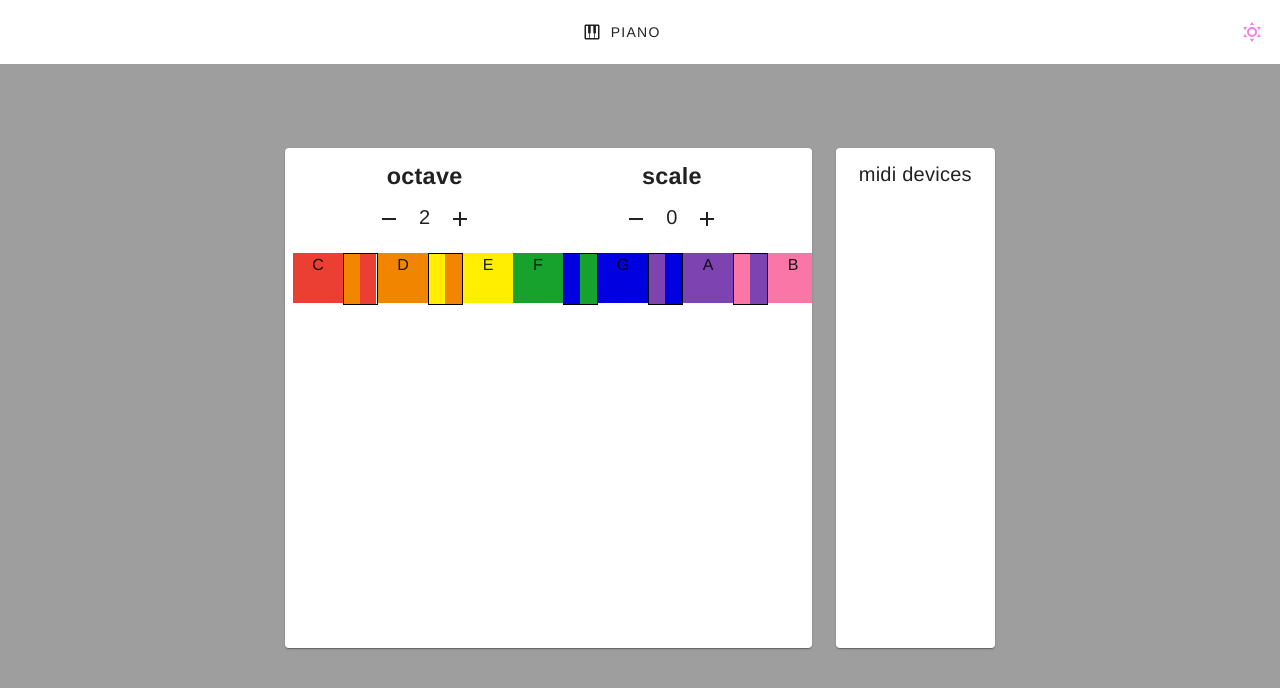
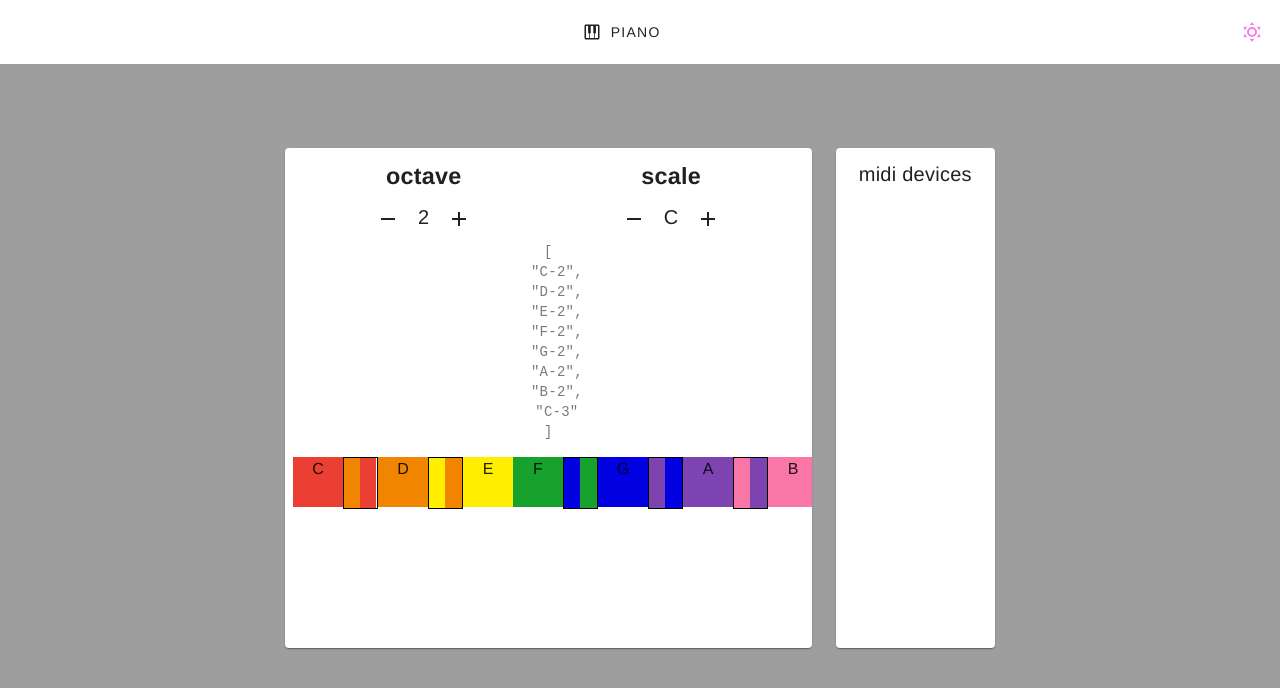
Before and after one commit to tfilla1/taptap, a Vue app: page /canvas in a window 1280 px wide. Shown: the top 688 px of the page. Built offline with nearby package versions, Linux system fonts and the light colour scheme.

Commit message:
add scaling

```diff
--- a/src/components/KeyboardView.vue
+++ b/src/components/KeyboardView.vue
@@ -5,7 +5,7 @@ import { computed } from "vue";
 import { onMounted, Ref, ref } from "vue";
 import { useAppStore } from "@/store/app";
 import { white_keys, black_keys, mod_keys } from "@/utils/keyboard";
-import { determineScale } from "@/data/soundboards/taptap";
+import { determineScale, notes } from "@/data/soundboards/taptap";
 import anime, { AnimeTimelineInstance } from "animejs";
 import { createAnimation } from "@/utils/createAnimation";
 
@@ -41,15 +41,19 @@ const changeOctave = (key: string) => {
   if (octave.value > maxOctave) octave.value = 1;
 };
 
-const scale = ref(0);
+const scaleIndex = ref(0);
+const scale = ref(determineScale("C", octave.value));
+const scaleDisplay = computed(() => notes[scaleIndex.value]);
 const showScale: Ref<boolean> = ref(true);
 const changeScale = (key: string) => {
-  if (key === "v") scale.value++;
-  else scale.value--;
+  if (key === "v") scaleIndex.value++;
+  else scaleIndex.value--;
 
-  if (scale.value < minOctave) scale.value = 7;
+  if (scaleIndex.value < 0) scaleIndex.value = notes.length - 1;
 
-  if (scale.value > maxOctave) scale.value = 1;
+  if (scaleIndex.value >= notes.length) scaleIndex.value = 0;
+
+  scale.value = determineScale(notes[scaleIndex.value], octave.value);
 };
 onKeyDown(keys, (e: KeyboardEvent) => {
   const key = e.key;
@@ -98,10 +102,6 @@ onKeyDown(keys, (e: KeyboardEvent) => {
     if (key === "c" || key === "v") changeScale(key);
   }
 });
-
-onMounted(() => {
-  console.log(determineScale("D", 1));
-});
 </script>
 
 <template>
@@ -132,7 +132,7 @@ onMounted(() => {
               variant="flat"
               @click="changeScale('c')"
             ></v-btn>
-            {{ scale }}
+            {{ scaleDisplay }}
             <v-btn
               icon="$plus"
               variant="flat"
@@ -141,6 +141,9 @@ onMounted(() => {
           </div>
         </div>
       </div>
+    </template>
+    <template #subtitle>
+      <pre>{{ scale }}</pre>
     </template>
     <div class="d-flex mx-2">
       <div
--- a/src/data/soundboards/taptap.ts
+++ b/src/data/soundboards/taptap.ts
@@ -9,7 +9,7 @@ const getColor = (note: string) => {
 }
 
 // key to number % 60 finds the letter to search for
-const notes = ['C', 'CS_DB', 'D', 'DS_EB', 'E', 'F', 'FS_GB', 'G', 'GS_AB', 'A', 'AS_BB', 'B']
+export const notes = ['C', 'CS_DB', 'D', 'DS_EB', 'E', 'F', 'FS_GB', 'G', 'GS_AB', 'A', 'AS_BB', 'B']
 
 const major_scale = [2, 2, 1, 2, 2, 2, 1]
 // [C - D - E - F - G - A - B - C ]
@@ -18,8 +18,8 @@ const octaves = [0, 1, 2, 3, 4, 5, 6, 7]
 
 
 export const determineScale = (root: string, octave: number): string[] => {
-  const board = pino('piano')
-  console.log({ board })
+  // const board = pino('piano')
+  // console.log({ board })
 
   let position = notes.findIndex(note => note === root)
   const newScale: string[] = [notes[position] + '-' + octave]
@@ -35,10 +35,11 @@ export const determineScale = (root: string, octave: number): string[] => {
 
     newScale.push(notes[position] + '-' + octave)
 
-    console.log({ interval, position })
+    console.log({ interval, position, octave })
 
     return notes[position]
   })
+
   return newScale
 }
 
```
